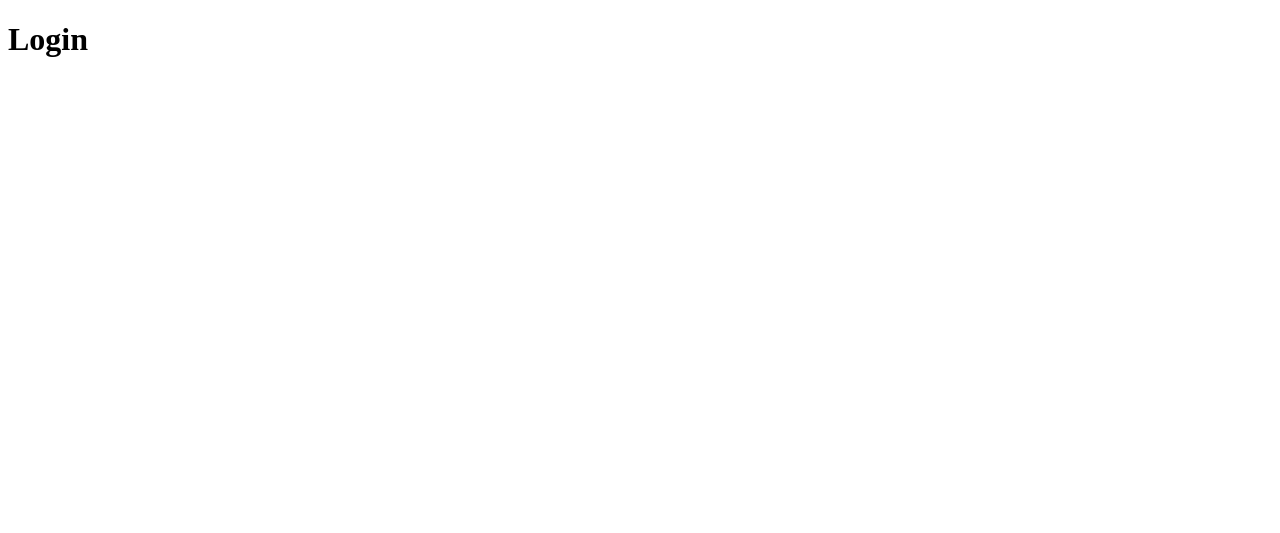
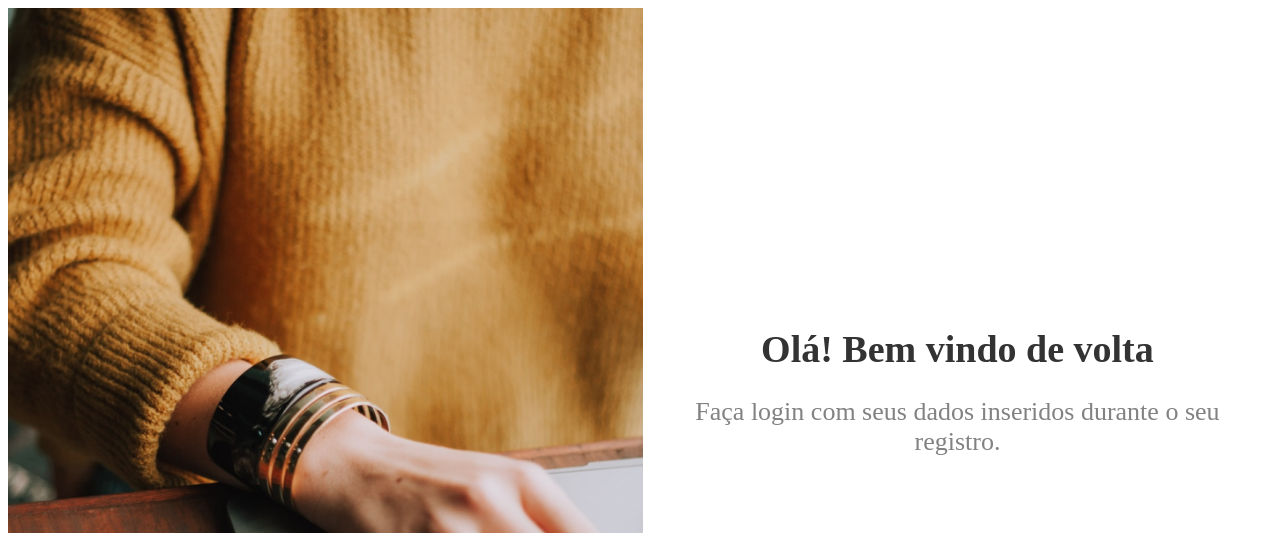
Before and after one commit to Simeone-Holanda/currency-quote, a React (Vite) app in the folder front-end/: page / in a window 1280 px wide. Shown: the top 533 px of the page. Built offline with nearby package versions, Linux system fonts and the light colour scheme.

Commit message:
Criado o componente da tela de login.

```diff
--- a/front-end/src/components/pages/login/Login.jsx
+++ b/front-end/src/components/pages/login/Login.jsx
@@ -1,6 +1,28 @@
+import NavTop from "../../layout/NavTop/NavTop";
+import styles from './Login.module.css'
+import ScreenLogin from '../../../img/ScreenLogin.png'
+import FormLogin from "../../layout/form/screen/FormLogin";
 
 const Login = () => {
-    return (<h1>Login</h1>);
+
+    return (
+        <>
+            <div className={styles.container_login}>
+                <div className={styles.container_login}>
+                    <img src={ScreenLogin} alt="" />
+                    <div className={styles.form}>
+                        <div className={styles.container_infos}>
+                            <h1> Olá! Bem vindo de volta</h1>
+                            <p>Faça login com seus dados inseridos
+                                durante o seu registro.
+                            </p>
+                        </div>
+                        <FormLogin btnText="Login" />
+                    </div>
+                </div>
+            </div>
+        </>
+    );
 }
 
 export default Login;
--- /dev/null
+++ b/front-end/src/components/pages/login/Login.module.css
@@ -0,0 +1,34 @@
+
+.container_login{
+    display: flex;
+    height: 828px;
+    min-height: 75%;
+}
+
+.form {
+    display: flex;
+    flex-direction: column;
+    align-items: center;
+    justify-content: center;
+    width: 100%;
+    padding: 15px;
+}
+
+.container_infos {
+    margin-bottom: 10%;
+    font-weight: bolder;
+    margin-bottom: 60px;
+}
+
+.container_infos h1{
+    font-size: 38px;
+    color: #333333;
+    text-align: center;
+}
+
+.container_infos p{
+    font-weight: 500;
+    font-size: 26px;
+    color: #828282;
+    text-align: center;
+}
```
